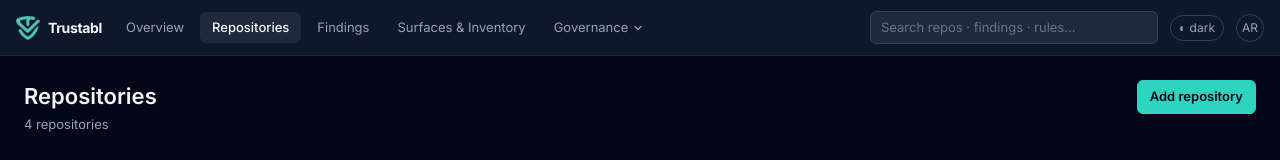
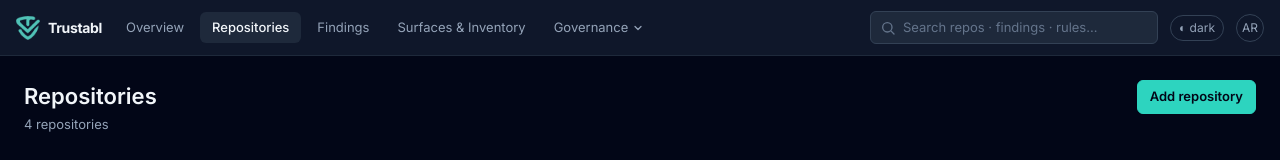
Before and after one commit to jhumel-code/trustabl-enterprise-ui, a React (Vite) app in the folder app/: page /#/repos in a window 1280 px wide. Shown: the top 160 px of the page. Built offline with nearby package versions, Linux system fonts and the light colour scheme.

Commit message:
feat(ui): add a search icon to the global search field
A magnifying-glass adornment on the left of the search input, with matching left padding, so the field reads clearly as search.

```diff
--- a/app/src/shell/GlobalSearch.tsx
+++ b/app/src/shell/GlobalSearch.tsx
@@ -117,6 +117,19 @@ export function GlobalSearch() {
 
   return (
     <div ref={rootRef} className="relative hidden w-72 min-w-0 shrink sm:block">
+      <svg
+        aria-hidden="true"
+        viewBox="0 0 24 24"
+        fill="none"
+        stroke="currentColor"
+        strokeWidth="2"
+        strokeLinecap="round"
+        strokeLinejoin="round"
+        className="pointer-events-none absolute left-2.5 top-1/2 h-4 w-4 -translate-y-1/2 text-fg-subtle"
+      >
+        <circle cx="11" cy="11" r="7" />
+        <path d="m21 21-4.3-4.3" />
+      </svg>
       <input
         value={query}
         onChange={(e) => {
@@ -129,7 +142,7 @@ export function GlobalSearch() {
         aria-expanded={showDropdown}
         aria-controls="global-search-results"
         placeholder="Search repos · findings · rules…"
-        className="w-full rounded-md border border-strong bg-inset px-2.5 py-1.5 text-sm text-fg placeholder:text-fg-subtle focus:border-brand focus:outline-none"
+        className="w-full rounded-md border border-strong bg-inset py-1.5 pl-8 pr-2.5 text-sm text-fg placeholder:text-fg-subtle focus:border-brand focus:outline-none"
       />
       {showDropdown && (
         <div
```
